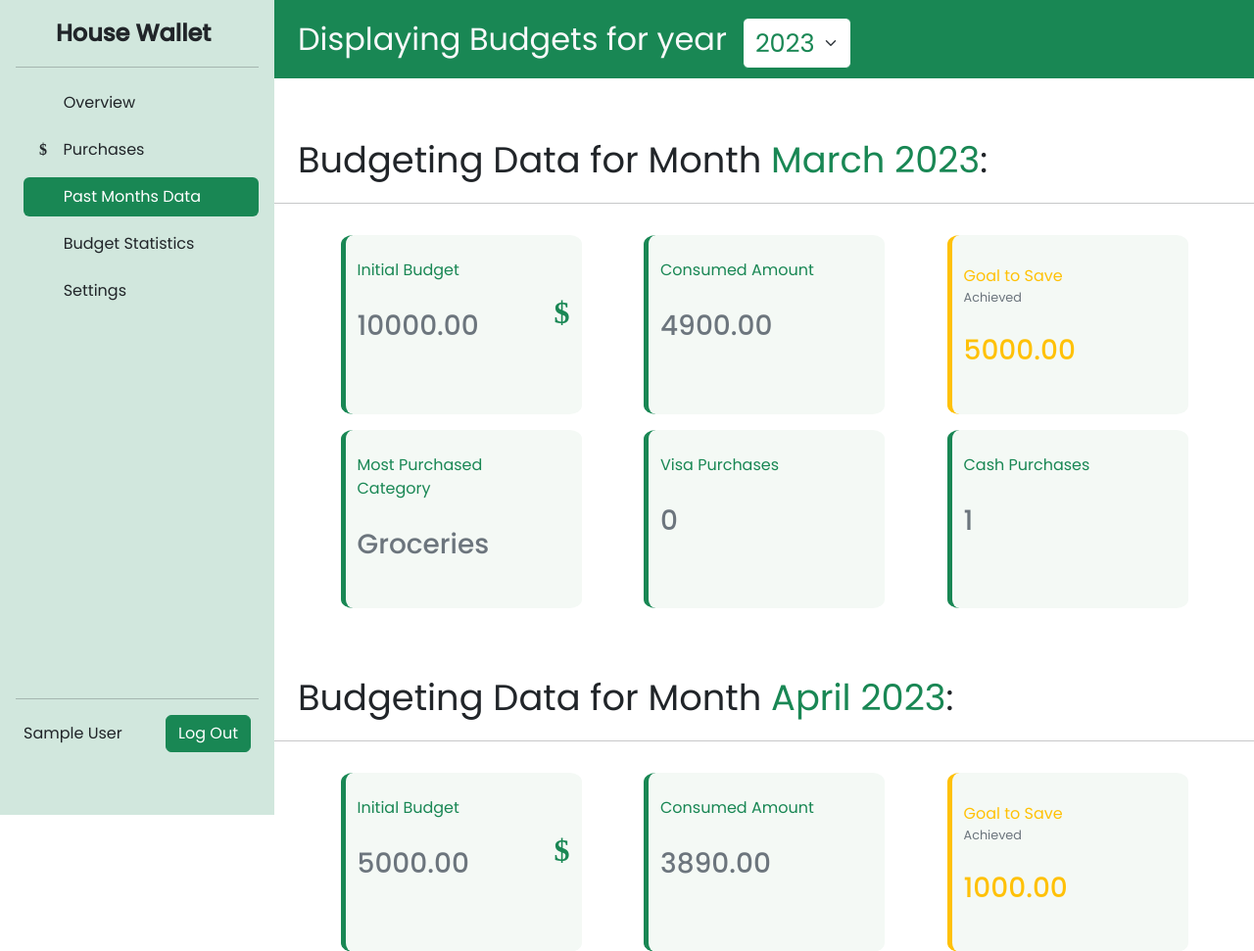
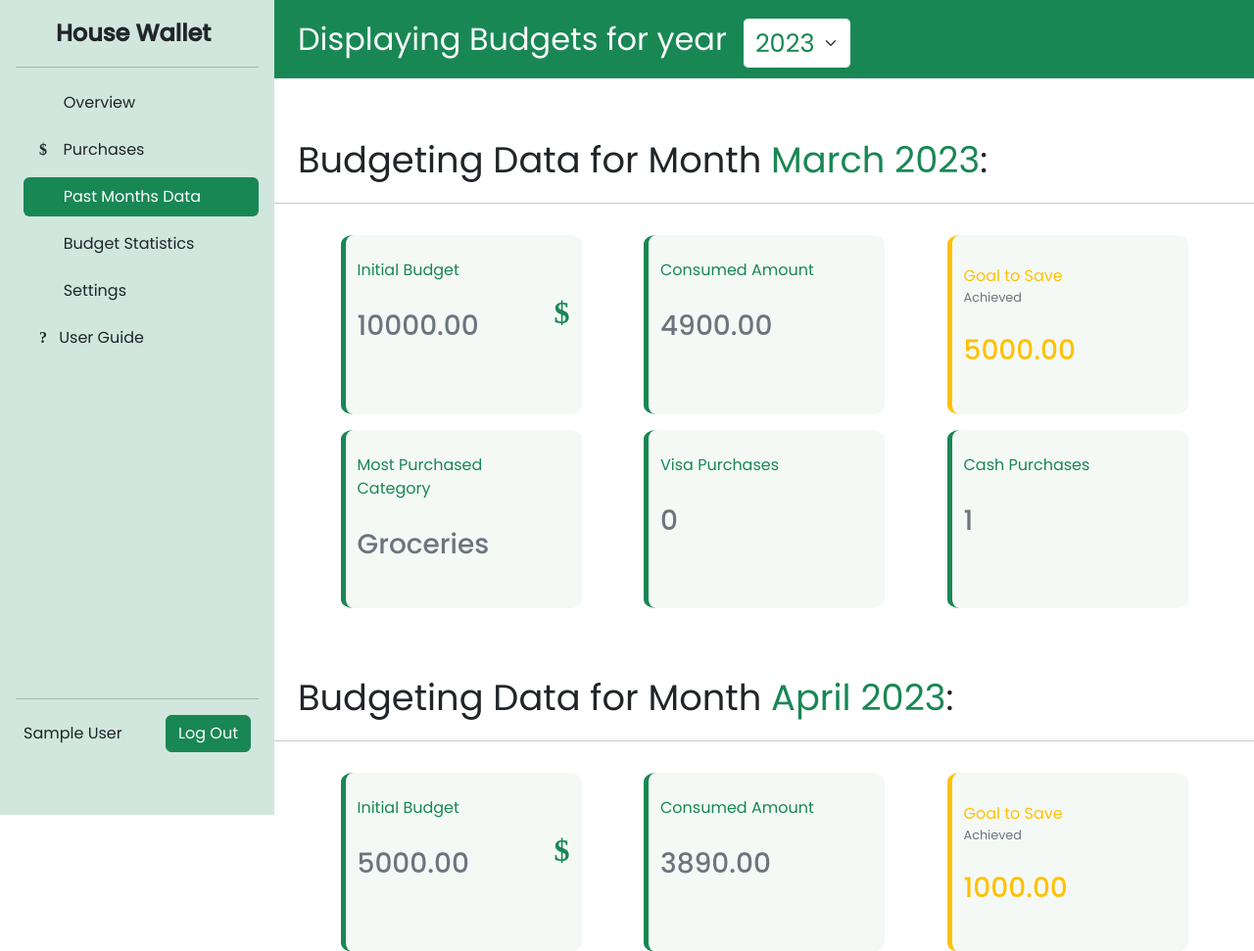
Before and after one commit to MariamAtef226/House-Wallet, a PHP site: page /past.php in a window 1280 px wide. Shown: the top 971 px of the page at 98% size. Run offline with PHP 8.4, Linux system fonts and the light colour scheme; the visitor is signed in with stand-in values (Sample User, id 1); data comes from the database, SQL or seed files in the repository; some libraries are stand-ins or nearby versions; some web fonts are replaced.

Commit message:
handled fading effect in all pages + added user guide link in navbars - inactive for now

```diff
--- a/css/style.css
+++ b/css/style.css
@@ -86,8 +86,8 @@ body {
 
 /* overview page styling */
 
-.overview {
-  animation: fade-in 1.4s;
+.overview, .purchases, .past, .settings {
+  animation: fade-in 1s;
 }
 
 .overview > h1 {
--- a/mobilenav.php
+++ b/mobilenav.php
@@ -42,6 +42,11 @@
                     </a>
 
                 </li>
+                <li class="nav-item">
+                <a href="#" class="nav-link <?= $place == 'guide' ? 'link-success' : 'link-dark' ?>" aria-current="page">
+                <i class="fa-solid fa-question me-2"></i>&nbsp;User Guide
+                </a>
+            </li>
 
             </ul>
 
--- a/sidenav.php
+++ b/sidenav.php
@@ -38,6 +38,13 @@
                     <i class="fa-solid fa-gear me-2"></i>&nbsp;Settings
                 </a>
             </li>
+
+            <li class="nav-item ms-2 mb-2">
+                <a href="#" class="nav-link <?= $place == 'guide' ? 'active bg-success' : 'link-dark' ?>" aria-current="page">
+                <i class="fa-solid fa-question me-2"></i>&nbsp;User Guide
+                </a>
+            </li>
+
         </ul>
     </div>
 
```
